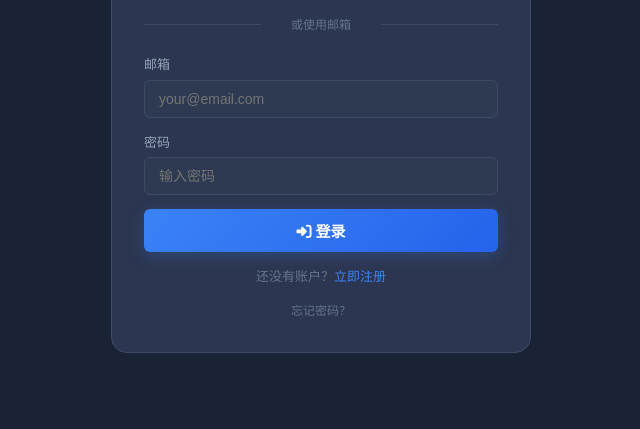
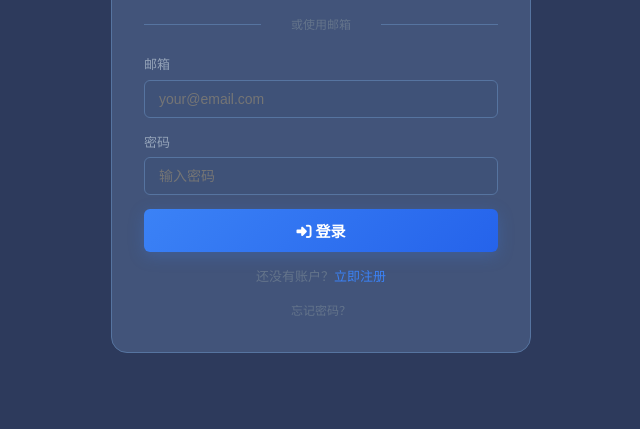
Before and after one commit to coolingyou/Investment-Tracking, a website built with Vite: page index.html in a window 1280 px wide. Shown: the part 371-800 px from the top of the page, without its empty margins (319-959 px from the left). Built offline with nearby package versions, Linux system fonts and the light colour scheme; no server answers.

Commit message:
fix: 大幅调浅UI背景颜色提高可见度

```diff
--- a/style.css
+++ b/style.css
@@ -5,13 +5,13 @@
 
 /* ----- CSS 变量 ----- */
 :root {
-  --bg-primary: #1a2236;
-  --bg-secondary: #222b40;
-  --bg-card: #2c3650;
-  --bg-card-hover: #34405a;
-  --bg-input: #2e3a52;
-  --border-color: #3d4a66;
-  --border-focus: #5b9cf6;
+  --bg-primary: #2d3a5c;
+  --bg-secondary: #35446a;
+  --bg-card: #42547a;
+  --bg-card-hover: #4d6090;
+  --bg-input: #3f5278;
+  --border-color: #5674a0;
+  --border-focus: #7bb4fe;
   --text-primary: #f1f5f9;
   --text-secondary: #94a3b8;
   --text-muted: #64748b;
```
